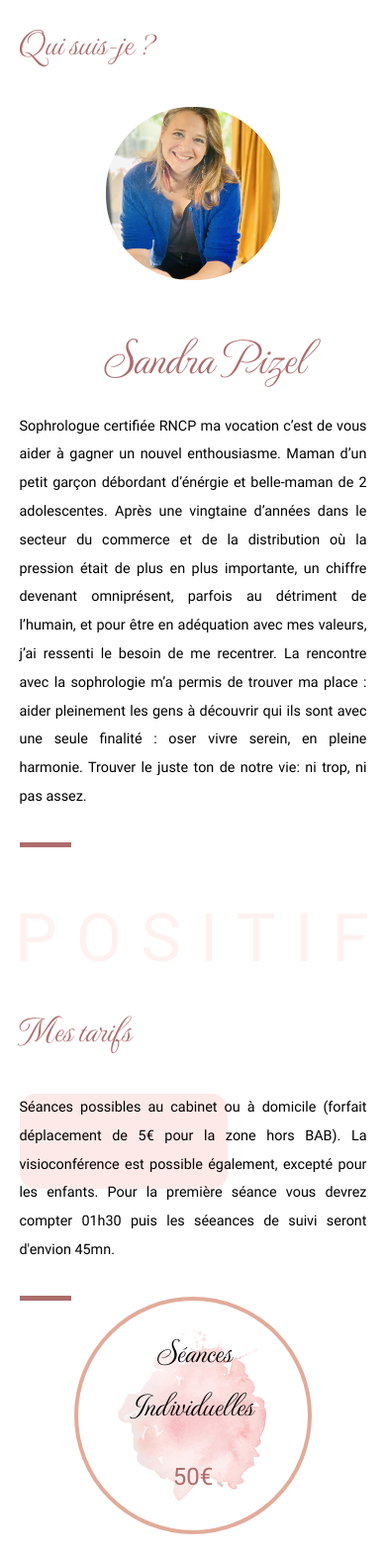
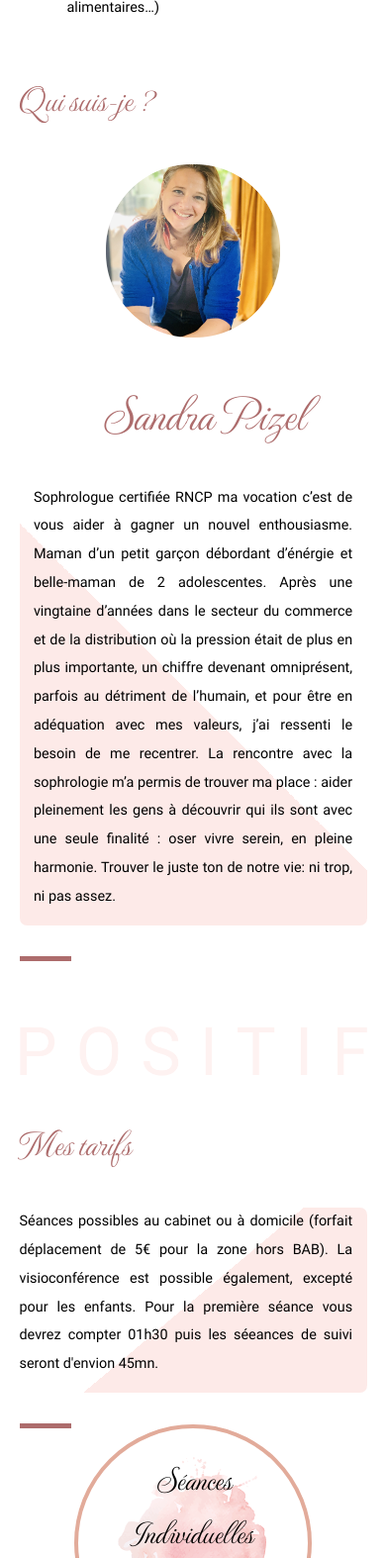
Before and after one commit to GregDigital/Sandra_Pizel_Sophrologue, a PHP site: page / in a window 390 px wide. Shown: the part 3502-5076 px from the top of the page at 99% size. Run offline with PHP 8.4, Linux system fonts and the light colour scheme; some libraries are stand-ins or nearby versions.

Commit message:
responsive

```diff
--- a/assets/styles/index.css
+++ b/assets/styles/index.css
@@ -472,6 +472,9 @@ path:nth-child(6) {
 }
 
 .container_intro .container_intro_text p {
+  background: linear-gradient(50deg, #fdeae8 50%, white 50%);
+  padding: 1em;
+  border-radius: 0.5em;
   position: relative;
   font-size: 0.9em;
   line-height: 2em;
@@ -595,7 +598,7 @@ h1 {
   .together .background .paragraphe_desc {
     width: 100%;
     padding-left: 0rem;
-    padding: 0;
+    padding: 1em;
   }
   .together .background .paragraphe_desc:after {
     content: "";
@@ -705,6 +708,9 @@ h1 {
   text-align: justify;
   padding: 2.2rem 0 1rem 1.2rem;
   position: relative;
+  background: linear-gradient(45deg, #fdeae8 50%, white 50%);
+  padding: 1em;
+  border-radius: 0.5em;
 }
 
 .whoAmI .whoContainer div p:after {
@@ -767,7 +773,7 @@ h1 {
     max-width: 100% !important;
   }
   .whoAmI .whoContainer div p {
-    padding: 0;
+    padding: 1em;
   }
   h2 {
     text-align: center !important;
@@ -793,7 +799,7 @@ h1 {
     font-size: 0.9em;
     line-height: 2em;
     text-align: justify;
-    padding: 0;
+    padding: 1em;
   }
 }
 
@@ -831,6 +837,9 @@ h1 {
   width: 70%;
   padding-left: 1.2rem;
   padding: 2.2rem 0 1rem 3.2rem;
+  background: linear-gradient(140deg, white 50%, #fdeae8 50%);
+  padding: 1em;
+  border-radius: 0.5em;
 }
 
 .together .paragraphe_desc:after {
@@ -843,6 +852,7 @@ h1 {
   bottom: -15px;
 }
 
+/*
 .background::before {
   content: "";
   background: #fdeae8;
@@ -853,12 +863,11 @@ h1 {
   border-radius: 2rem;
   left: 20px;
 }
-
+*/
 .price {
   position: relative;
-}
-
-.price .background_price::before {
+  /*
+  .background_price::before {
     content: "";
     background: #fdeae8;
     display: block;
@@ -867,6 +876,7 @@ h1 {
     position: absolute;
     border-radius: 2rem;
     left: 20px;
+  }*/
 }
 
 .price .paragraphe_price {
@@ -877,6 +887,9 @@ h1 {
   width: 70%;
   padding-left: 3.2em;
   padding-top: 1em;
+  background: linear-gradient(140deg, white 50%, #fdeae8 50%);
+  padding: 1em;
+  border-radius: 0.5em;
 }
 
 .price .paragraphe_price::after {
@@ -1014,6 +1027,17 @@ h1 {
     height: auto;
     margin: 0 auto 2em auto;
     width: 90%;
+    /*
+    .background_price::before {
+      content: "";
+      background: #fdeae8;
+      display: block;
+      width: 60%;
+      height: 6rem;
+      position: absolute;
+      border-radius: 1rem;
+      left: 0px;
+    }*/
   }
   .price .paragraphe_price {
     width: 100%;
@@ -1029,16 +1053,6 @@ h1 {
     left: 0;
     bottom: -36px;
     padding-left: 0;
-  }
-  .price .background_price::before {
-    content: "";
-    background: #fdeae8;
-    display: block;
-    width: 60%;
-    height: 6rem;
-    position: absolute;
-    border-radius: 1rem;
-    left: 0px;
   }
   .price .info {
     position: relative;
@@ -1059,12 +1073,9 @@ h1 {
 }
 
 @media only screen and (max-width: 480px) {
-  .price .paragraphe_price {
-    width: 100%;
-    padding-left: 0;
-    padding-top: 0;
-  }
-  .price .background_price::before {
+  .price {
+    /*
+    .background_price::before {
       content: "";
       background: #fdeae8;
       display: block;
@@ -1073,6 +1084,12 @@ h1 {
       position: absolute;
       border-radius: 1rem;
       left: 0px;
+    }*/
+  }
+  .price .paragraphe_price {
+    width: 100%;
+    padding-left: 0;
+    padding-top: 0;
   }
   .price_content {
     display: block;
@@ -1116,6 +1133,9 @@ h1 {
   font-size: 0.9em;
   line-height: 2em;
   text-align: justify;
+  background: linear-gradient(45deg, #fdeae8 50%, white 50%);
+  padding: 1em;
+  border-radius: 0.5em;
 }
 
 .workshop .workShop_content .workShop_text:after {
--- a/assets/styles/layouts/_section_homepage.scss
+++ b/assets/styles/layouts/_section_homepage.scss
@@ -59,6 +59,9 @@
     animation: appear 1s 1s ease-out forwards;
 
     p {
+      background: linear-gradient(50deg, #fdeae8 50%, white 50%);
+      padding: 1em;
+      border-radius: 0.5em;
       position: relative;
       font-size: 0.9em;
       line-height: 2em;
@@ -171,7 +174,7 @@ h1 {
       .paragraphe_desc {
         width: 100%;
         padding-left: 0rem;
-        padding: 0;
+        padding: 1em;
         &:after {
           content: "";
           width: 15%;
--- a/assets/styles/layouts/_section_price.scss
+++ b/assets/styles/layouts/_section_price.scss
@@ -1,5 +1,6 @@
 .price {
   position: relative;
+  /*
   .background_price::before {
     content: "";
     background: #fdeae8;
@@ -9,7 +10,7 @@
     position: absolute;
     border-radius: 2rem;
     left: 20px;
-  }
+  }*/
   .paragraphe_price {
     position: relative;
     font-size: 0.9em;
@@ -18,6 +19,9 @@
     width: 70%;
     padding-left: 3.2em;
     padding-top: 1em;
+    background: linear-gradient(140deg, white 50%, #fdeae8 50%);
+    padding: 1em;
+    border-radius: 0.5em;
     &::after {
       content: "";
       width: 3em;
@@ -144,7 +148,7 @@
         bottom: -36px;
         padding-left: 0;
       }
-    }
+    } /*
     .background_price::before {
       content: "";
       background: #fdeae8;
@@ -154,7 +158,7 @@
       position: absolute;
       border-radius: 1rem;
       left: 0px;
-    }
+    }*/
 
     .info {
       position: relative;
@@ -178,7 +182,7 @@
       width: 100%;
       padding-left: 0;
       padding-top: 0;
-    }
+    } /*
     .background_price::before {
       content: "";
       background: #fdeae8;
@@ -188,7 +192,7 @@
       position: absolute;
       border-radius: 1rem;
       left: 0px;
-    }
+    }*/
   }
 
   .price_content {
--- a/assets/styles/layouts/_section_together.scss
+++ b/assets/styles/layouts/_section_together.scss
@@ -29,6 +29,9 @@
     width: 70%;
     padding-left: 1.2rem;
     padding: 2.2rem 0 1rem 3.2rem;
+    background: linear-gradient(140deg, white 50%, #fdeae8 50%);
+    padding: 1em;
+    border-radius: 0.5em;
   }
 
   .paragraphe_desc:after {
@@ -41,6 +44,7 @@
     bottom: -15px;
   }
 }
+/*
 .background::before {
   content: "";
   background: #fdeae8;
@@ -51,3 +55,4 @@
   border-radius: 2rem;
   left: 20px;
 }
+*/
--- a/assets/styles/layouts/_section_who.scss
+++ b/assets/styles/layouts/_section_who.scss
@@ -23,6 +23,9 @@
         text-align: justify;
         padding: 2.2rem 0 1rem 1.2rem;
         position: relative;
+        background: linear-gradient(45deg, #fdeae8 50%, white 50%);
+        padding: 1em;
+        border-radius: 0.5em;
       }
       p:after {
         content: "";
@@ -76,7 +79,7 @@
       div {
         max-width: 100% !important;
         p {
-          padding: 0;
+          padding: 1em;
         }
       }
     }
@@ -110,7 +113,7 @@
           font-size: 0.9em;
           line-height: 2em;
           text-align: justify;
-          padding: 0;
+          padding: 1em;
         }
       }
     }
--- a/assets/styles/layouts/_section_workshop.scss
+++ b/assets/styles/layouts/_section_workshop.scss
@@ -19,6 +19,9 @@
       font-size: 0.9em;
       line-height: 2em;
       text-align: justify;
+      background: linear-gradient(45deg, #fdeae8 50%, white 50%);
+      padding: 1em;
+      border-radius: 0.5em;
     }
     .workShop_text:after {
       content: "";
```
Also changed, not shown: 1 other file. Lines whose indentation alone changed are shown as unchanged.
